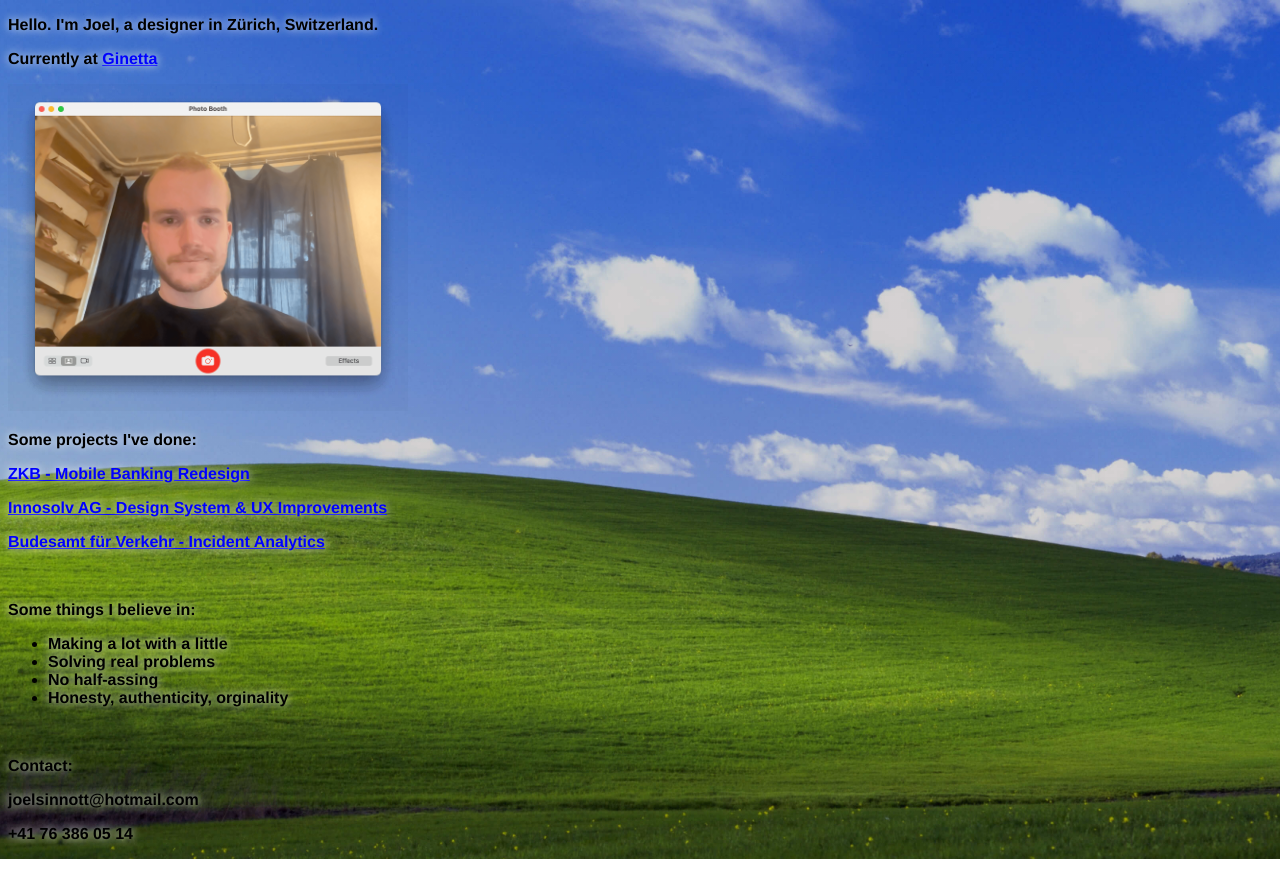
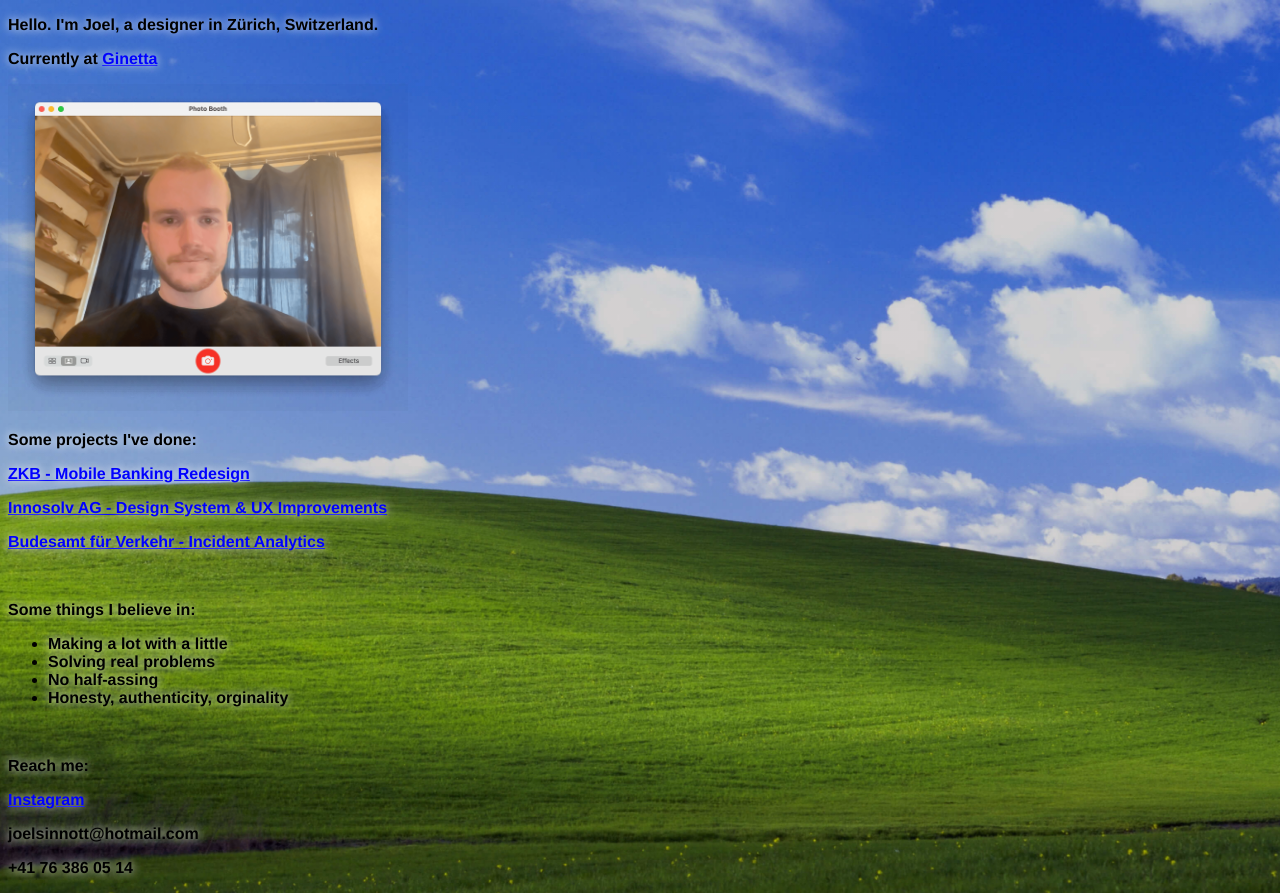
Before and after one commit to joelsinnott/portfolio, a plain HTML site: page index.html in a window 1280 px wide. Before the commit the page ends 859 px from the top, so only its background shows below. Drawn offline with Linux system fonts and the light colour scheme.

Commit message:
added insta

```diff
--- a/index.html
+++ b/index.html
@@ -26,7 +26,8 @@
         <li>No half-assing</li>
         <li>Honesty, authenticity, orginality</li>
     </ul><br>
-    <p>Contact:</p>
+    <p>Reach me:</p>
+    <p><a href="https://www.instagram.com/jokosi/">Instagram</a></p>
     <p>joelsinnott@hotmail.com</p>
     <p>+41 76 386 05 14</p>
   </body>
```
